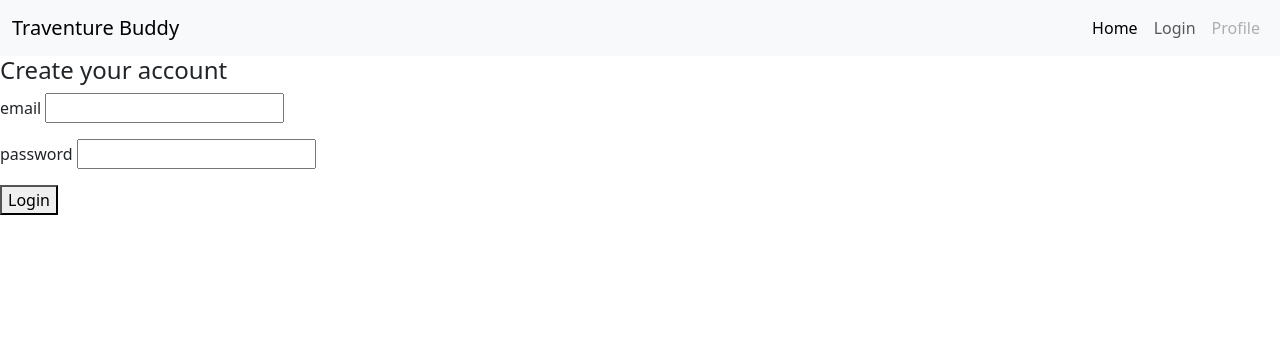
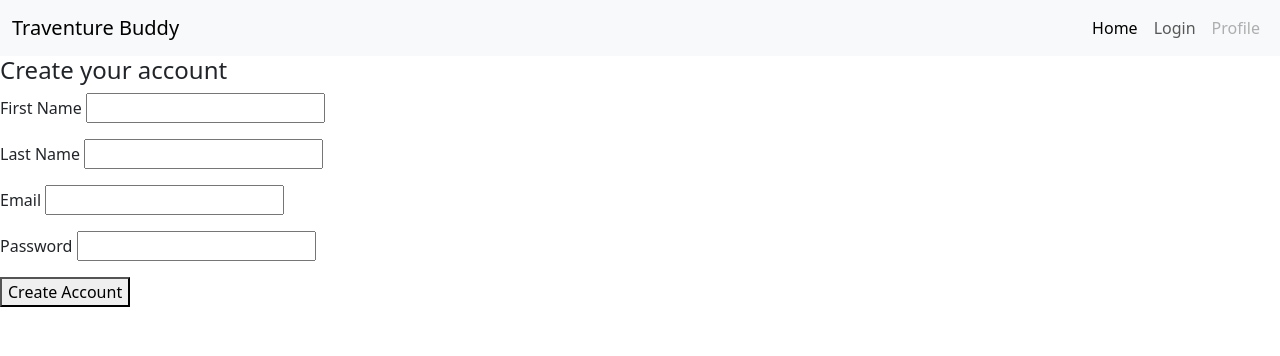
Before and after one commit to youraiball/Traventure-Buddy, a Flask app: template templates/create_account.html in a window 1280 px wide. Shown: the top 356 px of the page. Run offline with Flask 3, Linux system fonts and the light colour scheme; the template is opened without the code that fills it, so the values that code supplies are empty.

Commit message:
Completed homepage, login, create account

```diff
--- a/server.py
+++ b/server.py
@@ -32,6 +32,10 @@ def login():
     email = request.form.get("email")
     password = request.form.get("password")
 
+    if not email or not password:
+        flash("Please enter all required fields.")
+        return redirect("/login")
+
     user = crud.get_user_by_email(email)
     if user is not None and email == user.email and password == user.password:
         session["user"] = user.user_id
@@ -39,18 +43,13 @@ def login():
         return redirect("/")
     else:
         flash("Unable to log in. Please try again")
-        return render_template("login.html")
+        return redirect("/login")
 
-@app.route("/activities")
-def show_activities():
-    """Render the activities page."""
+@app.route("/create_account")
+def show_create_account():
+    """Show the create account form."""
 
-    city = request.args.get("city").capitalize()
-    country = request.args.get("country").capitalize()
-
-    activities = crud.get_all_activities()
-
-    return render_template("activities.html", city=city, country=country, activities=activities)
+    return render_template("create_account.html")
 
 @app.route("/create_account", methods=["POST"])
 def create_account():
@@ -61,16 +60,37 @@ def create_account():
     email = request.form.get("email")
     password = request.form.get("password")
 
-    if crud.get_user_by_email(email):
+    if fname == None or email == None or password == None:
+        flash("Please enter required fields)")
+        return render_template("create_account.html")
+
+    elif crud.get_user_by_email(email):
         flash("Email in use. Login or try again.")
+        return render_template("create_account.html")
     else:
         new_user = crud.create_user(fname, email, password, lname)
         db.session.add(new_user)
         db.session.commit()
+        session["user"] = new_user.user_id
         flash("Account successfully created")
+        return redirect("/")
 
-    return redirect("/")
+# ACTIVITY ROUTES
+@app.route("/activities")
+def show_activities():
+    """Render the activities page."""
 
+    city = request.args.get("city").capitalize()
+    country = request.args.get("country").capitalize()
+
+    if not city or not country:
+        flash("Please enter a city and country.")
+        return redirect("/")
+
+    destination = crud.get_destination_by_city(city)
+    activities = destination.activities
+
+    return render_template("activities.html", city=city, country=country, activities=activities)
 
 @app.route("/activities/<activity_id>")
 def show_activity_details(activity_id):
--- a/templates/create_account.html
+++ b/templates/create_account.html
@@ -6,10 +6,12 @@
 
 <div>
     <h4>Create your account</h4>
-    <form action="/login" method="POST">
-        <p>email <input type="text" name="email"></p>
-        <p>password <input type="password" name="password"></p>
-        <P> <button type="submit">Login</button> </p>
+    <form action="/create_account" method="POST">
+        <p>First Name <input type="text" name ="fname"></p>
+        <p>Last Name <input type="text" name ="lname"></p>
+        <p>Email <input type="text" name="email"></p>
+        <p>Password <input type="password" name="password"></p>
+        <P> <button type="submit">Create Account</button> </p>
     </form>
 </div>
 
--- a/templates/login.html
+++ b/templates/login.html
@@ -13,9 +13,9 @@
     </form>
 </div>
 
-<form action="/itinerary">
-
-    <a href="/itinerary"> Create one here </a>
+<form action="/create_account">
+    <p>Don't have an account?</p>
+    <a href="/create_account"> Create one here </a>
 </form>
 
 {% endblock %}
```
Also changed, not shown: templates/activities.html (+8 -0 lines).
